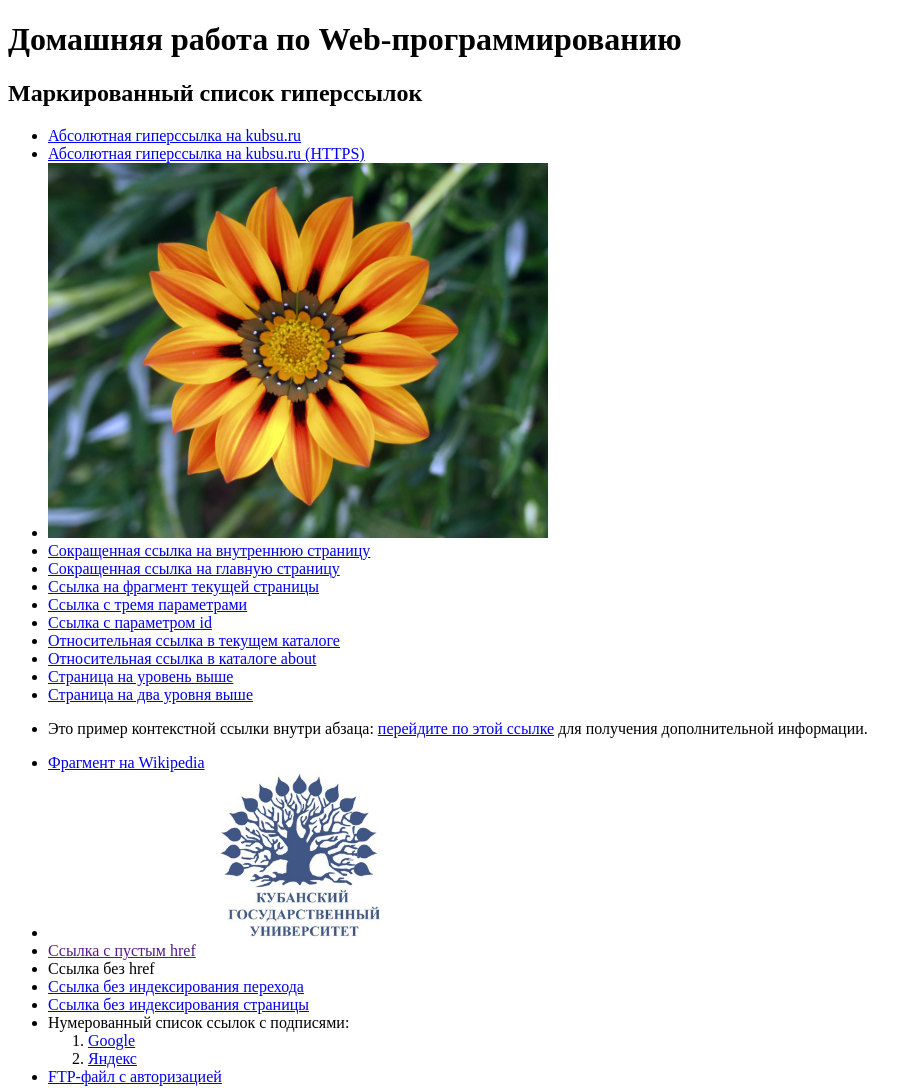
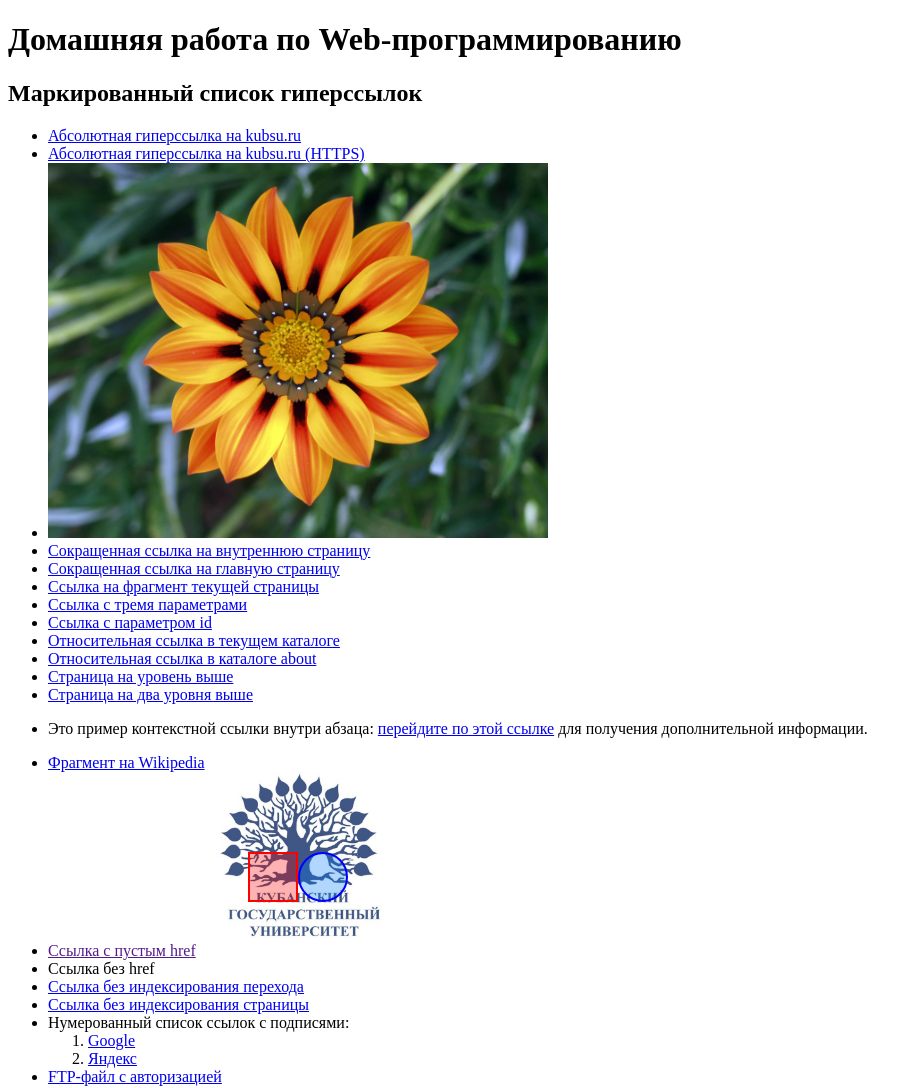
Before and after one commit to VasilichAlina/s0195961_web, a plain HTML site: page task_1/index.html in a window 1280 px wide. Shown: the top 1088 px of the page, without its empty margins (0-922 px from the left). Drawn offline with Linux system fonts and the light colour scheme; files whose address does not match are found by name.

Commit message:
index.html

```diff
--- a/task_1/index.html
+++ b/task_1/index.html
@@ -12,7 +12,7 @@
     <ul>
         <li><a href="http://kubsu.ru/">Абсолютная гиперссылка на kubsu.ru</a></li>
         <li><a href="https://kubsu.ru/">Абсолютная гиперссылка на kubsu.ru (HTTPS)</a></li>
-        <li><a href="https://kubsu.ru/"><img src="E:\Загрузки Kingston\1\1\image.jpg" width="500" alt="Ссылка-изображение"></a></li>
+        <li><a href="https://kubsu.ru/"><img src="image.jpg" width="500" alt="Ссылка-изображение"></a></li>
         <li><a href="/internal-page">Сокращенная ссылка на внутреннюю страницу</a></li>
         <li><a href="/">Сокращенная ссылка на главную страницу</a></li>
         <li><a href="#fragment">Ссылка на фрагмент текущей страницы</a></li>
@@ -24,10 +24,21 @@
         <li><a href="../../grandparent_page.html">Страница на два уровня выше</a></li>
         <li><p>Это пример контекстной ссылки внутри абзаца: <a href="https://example.com">перейдите по этой ссылке</a> для получения дополнительной информации.</p></li>
         <li><a href="https://ru.wikipedia.org/wiki/HTML#История">Фрагмент на Wikipedia</a></li>
-        <li>
-            <img src="logo.jpg" width="500" alt="Image map" class="map-image" usemap="#examplemap">
+        <li style="position: relative; display: inline-block;">
+            <img src="logo.jpg" width="500" alt="Image map" class="map-image" usemap="#examplemap" style="display: block;">
+
+
+            <div style="position: absolute; top: 0; left: 0; width: 100%; height: 100%; pointer-events: none;">
+
+                <a href="https://example.com/rect" style="position: absolute; left: 200px; top: 80px; width: 50px; height: 50px; background: rgba(255, 0, 0, 0.3); border: 2px solid red; box-sizing: border-box; pointer-events: auto;" title="Прямоугольная область"></a>
+
+
+                <a href="https://example.com/circle" style="position: absolute; left: 250px; top: 80px; width: 50px; height: 50px; border-radius: 50%; background: rgba(0, 123, 255, 0.3); border: 2px solid blue; box-sizing: border-box; pointer-events: auto;" title="Круглая область"></a>
+            </div>
+
+
             <map name="examplemap">
-                <area shape="rect" coords="250,500,0,0" href="https://example.com/rect" alt="Прямоугольная область">
+                <area shape="rect" coords="0,0,250,500" href="https://example.com/rect" alt="Прямоугольная область">
                 <area shape="circle" coords="321,169,89" href="https://example.com/circle" alt="Круглая область">
             </map>
         </li>
```
